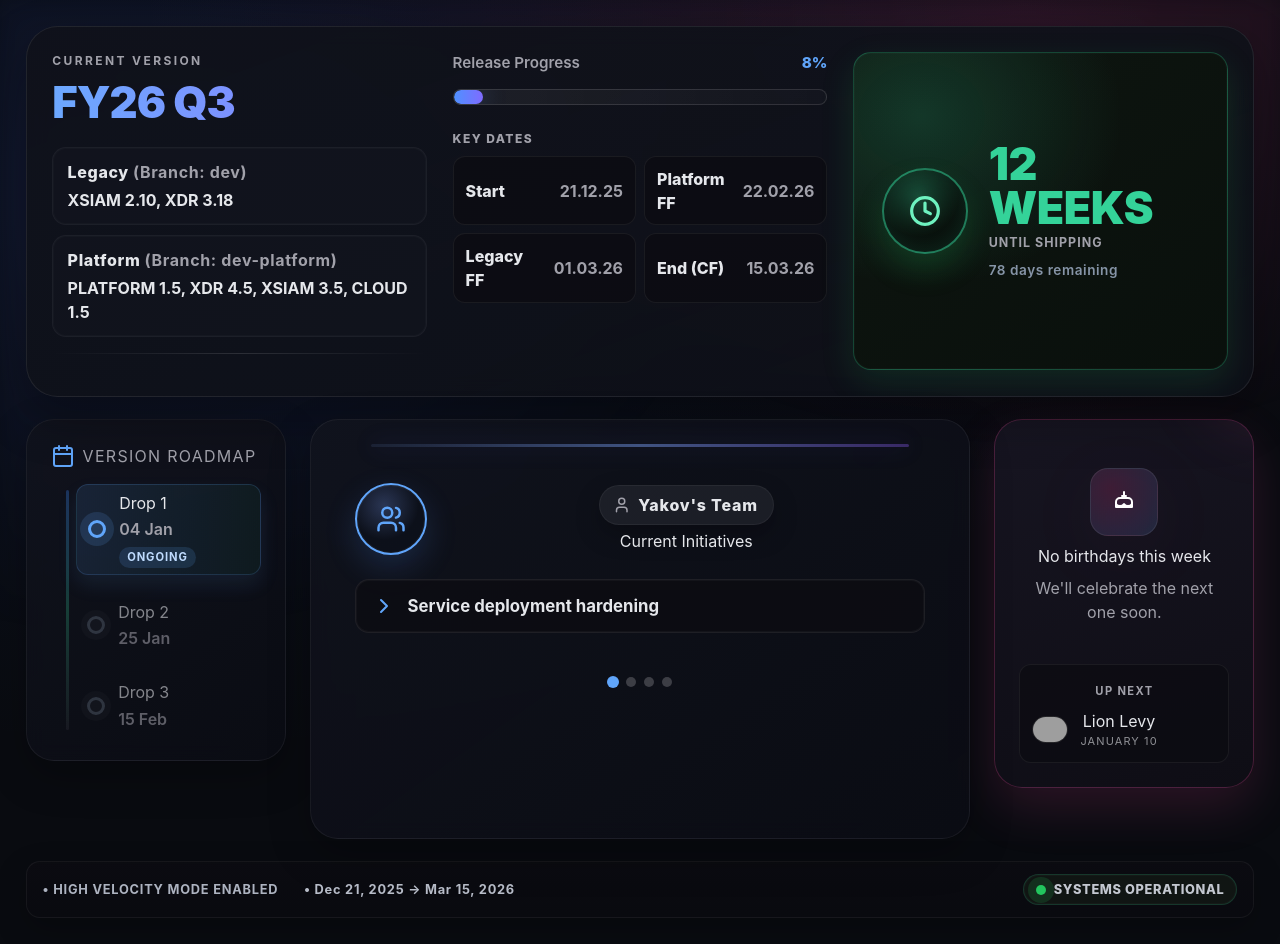
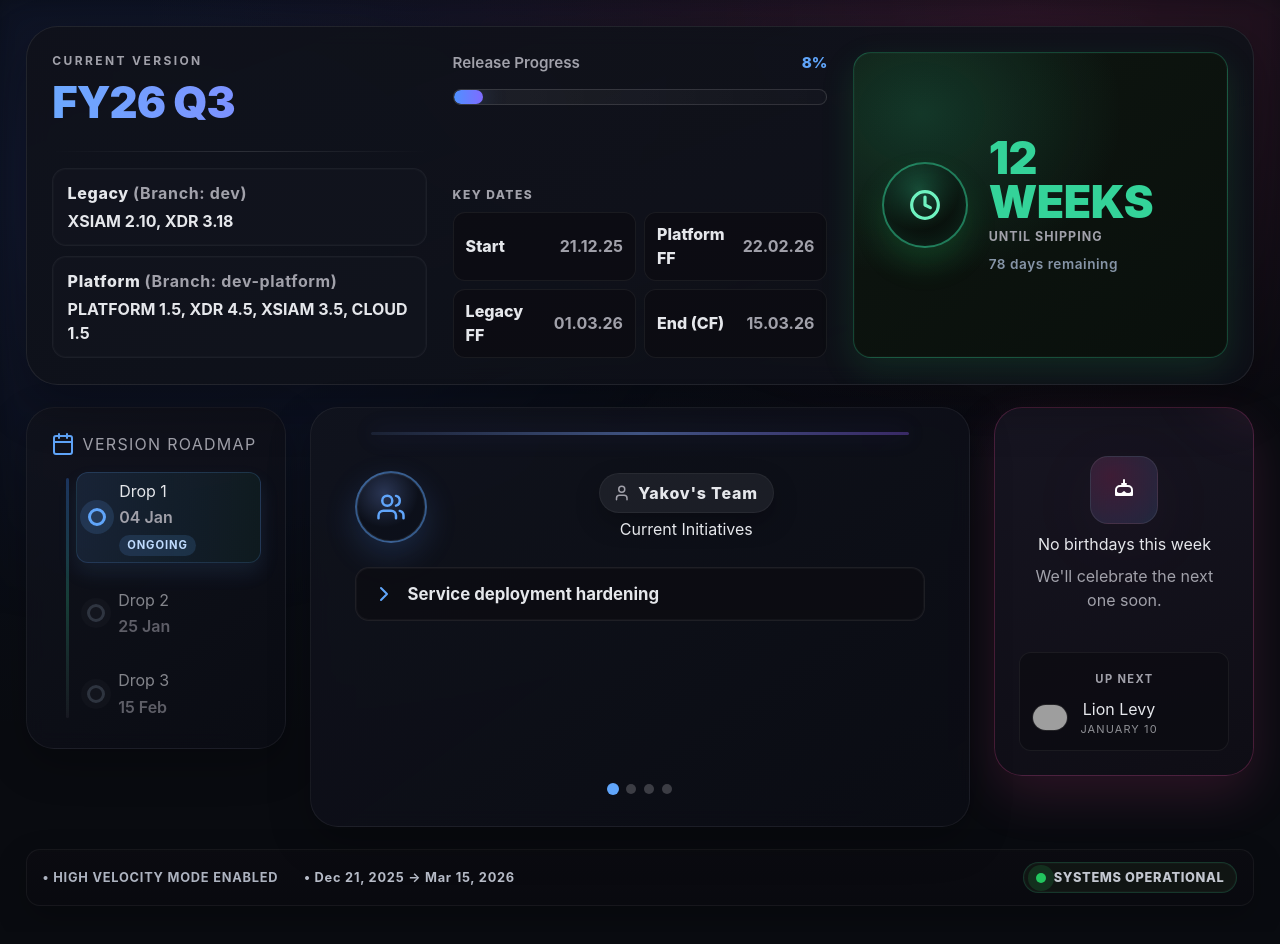
Before and after one commit to EliCohen/panw-dashboard, an Angular app: page / in a window 1280 px wide. Built offline with nearby package versions, Linux system fonts and the light colour scheme; grey boxes are pictures that could not be loaded.

Commit message:
some fixes

```diff
--- a/public/config.json
+++ b/public/config.json
@@ -30,43 +30,35 @@
   "teams": [
     {
       "name": "Yakov's Team",
-      "iconColor": "#60a5fa",
       "features": [
         "Service deployment hardening"
-      ],
-      "borderColor": "#60a5fa"
+      ]
     },
     {
       "name": "Eli's Team",
-      "iconColor": "#facc15",
       "features": [
         "Dashboard Redesign",
         "Widgets Redesign",
         "XQL Ingestion & Cortex Data Lake"
-      ],
-      "borderColor": "#facc15"
+      ]
     },
     {
       "name": "Matan's Team",
-      "iconColor": "#a855f7",
       "features": [
         "Autopilot Project",
         "Grid Grouping",
         "Generic Pivots Solution",
         "UGrid Filters"
-      ],
-      "borderColor": "#a855f7"
+      ]
     },
     {
       "name": "Ron's Team",
-      "iconColor": "#10b981",
       "features": [
         "MTH/MDR",
         "Cost optimization guardrails",
         "Unity Banners & Toasts",
         "Unity Adoption"
-      ],
-      "borderColor": "#10b981"
+      ]
     }
   ],
   "birthdays": [
--- a/src/app/dashboard/dashboard.component.css
+++ b/src/app/dashboard/dashboard.component.css
@@ -124,7 +124,7 @@
 }
 
 .milestones {
-  margin-top: 0.75rem;
+  margin-top: auto;
   display: flex;
   flex-direction: column;
   gap: 0.5rem;
@@ -419,11 +419,14 @@
 }
 
 .main .carousel {
-  padding: 1.5rem 1.75rem 2rem;
-  position: relative;
-  overflow: hidden;
-  min-height: 420px;
-  box-shadow: 0 15px 40px rgba(0, 0, 0, 0.25);
+    display: flex;
+    flex-direction: column;
+    height: 100%;
+    padding: 1.5rem 1.75rem 2rem;
+    position: relative;
+    overflow: hidden;
+    min-height: 420px;
+    box-shadow: 0 15px 40px rgba(0, 0, 0, 0.25);
 }
 
 .carousel .divider {
@@ -436,6 +439,7 @@
 }
 
 .slide {
+    flex: 1 1 auto;
   opacity: 0;
   transform: translateY(12px);
   transition: opacity 0.5s ease, transform 0.5s ease;
@@ -518,10 +522,12 @@
 }
 
 .pagination {
+    margin-top: auto; /* pushes dots to the bottom */
+    padding-top: 1rem;
   display: flex;
   justify-content: center;
   gap: 0.5rem;
-  margin-top: 1.75rem;
+
 }
 
 .page-dot {
--- a/src/app/dashboard/dashboard.component.html
+++ b/src/app/dashboard/dashboard.component.html
@@ -3,6 +3,7 @@
     <div class="header-title">
       <div class="label">Current Version</div>
       <h1>{{ versionData.name }}</h1>
+      <div class="divider" aria-hidden="true"></div>
       <div class="branches branch-grid" *ngIf="versionData.branches.length">
         <div *ngFor="let branch of versionData.branches" class="branch-row">
           <div class="branch-title">
@@ -12,7 +13,6 @@
           <div class="branch-products">{{ branch.products }}</div>
         </div>
       </div>
-      <div class="divider" aria-hidden="true"></div>
     </div>
 
     <div class="progress">
--- a/src/app/dashboard/dashboard.component.ts
+++ b/src/app/dashboard/dashboard.component.ts
@@ -11,7 +11,7 @@ import { ConfigService } from '../../services/config.service';
 @Component({
   selector: 'dashboard',
   standalone: true,
-  imports: [CommonModule, NgClass, LayoutModule, ScrollingModule, AsyncPipe],
+  imports: [CommonModule, NgClass, LayoutModule, ScrollingModule],
   templateUrl: './dashboard.component.html',
   styleUrls: ['./dashboard.component.css'],
   changeDetection: ChangeDetectionStrategy.OnPush
--- a/src/icons.ts
+++ b/src/icons.ts
@@ -7,10 +7,10 @@ export const calendarIcon = `
   </svg>`;
 
 export const clockIcon = `
-  <svg aria-hidden="true" width="32" height="32" viewBox="0 0 24 24" fill="none" stroke="#6ef2bf" stroke-width="2.4" stroke-linecap="round" stroke-linejoin="round">
+    <svg aria-hidden="true" width="32" height="32" viewBox="0 0 24 24" fill="none" stroke="#6ef2bf" stroke-width="2.4" stroke-linecap="round" stroke-linejoin="round">
     <circle cx="12" cy="12" r="10"></circle>
     <polyline points="12 6 12 12 16 14"></polyline>
-  </svg>`;
+    </svg>`;
 
 export const cakeIcon = `
   <svg aria-hidden="true" width="24" height="24" viewBox="0 0 24 24" fill="none" stroke="#ffffff" stroke-width="2" stroke-linecap="round" stroke-linejoin="round">
```
